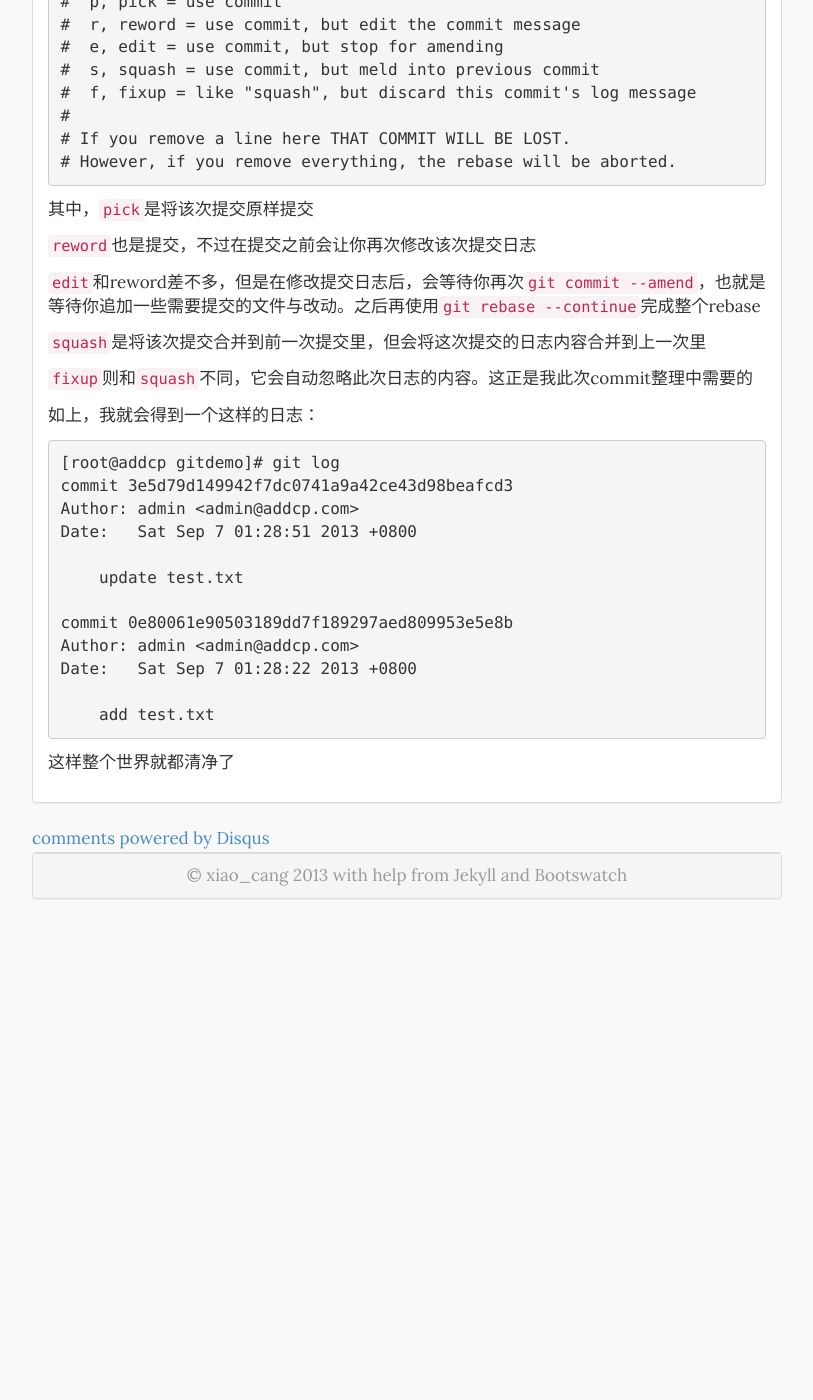
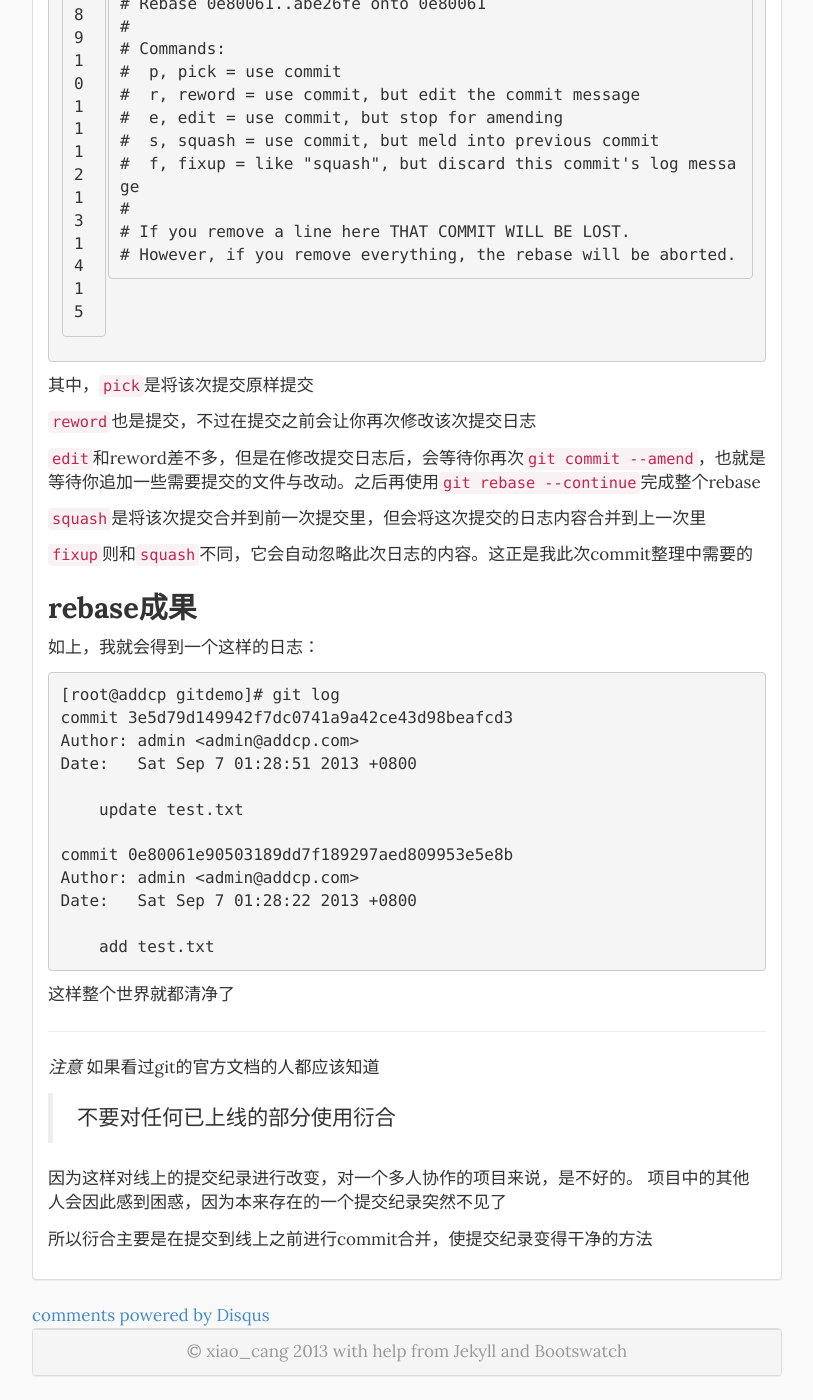
Before and after one commit to johnnywang1991/blog, a Jekyll site: the page built from _posts/2013-9-7-git-rebase.md, in a window 1280 px wide and 1400 px high, scrolled down 1924 px. Shown: the whole window, without its empty margins (233-1046 px from the left). Built offline with Jekyll 4.4.1, drawn with Linux system fonts in a browser that asks for light colours; nearby versions of some CDN libraries; Markdown is read by kramdown in place of the engine named in the settings; comment, search, counter and statistics services are not loaded; before the commit the page ends 2847 px from its top, so only the background shows below that.

Commit message:
update [git-rebase]
更新了git衍合的文章

```diff
--- a/_posts/2013-9-7-git-rebase.md
+++ b/_posts/2013-9-7-git-rebase.md
@@ -24,9 +24,11 @@
 ...
 {% endhighlight %}
 
-这样多次之后，git的commit记录就会变得很乱，一堆小改动，却占用了很多次提交记录：
+<!-- more -->
 
 ### 问题重现
+
+这样多次之后，git的commit记录就会变得很乱，一堆小改动，却占用了很多次提交记录：
 
 {% highlight console %}
 [root@addcp gitdemo]# git log
@@ -74,7 +76,7 @@
 
 其中`HEAD~3`是该分支的前三次提交。也可以在后面加`<branch>`的参数指定要衍合的分支。
 
-{% highlight text %}
+{% highlight text linenos %}
 pick c8bc032 update test.txt
 f c3633d5 update test.txt again
 f abe26fe update test.txt again and again
@@ -102,6 +104,8 @@
 
 `fixup`则和`squash`不同，它会自动忽略此次日志的内容。这正是我此次commit整理中需要的
 
+### rebase成果
+
 如上，我就会得到一个这样的日志：
 
 {% highlight console %}
@@ -120,3 +124,15 @@
 {% endhighlight %}
 
 这样整个世界就都清净了
+
+---------------------------------------
+
+*注意*
+如果看过git的官方文档的人都应该知道
+
+> 不要对任何已上线的部分使用衍合
+
+因为这样对线上的提交纪录进行改变，对一个多人协作的项目来说，是不好的。
+项目中的其他人会因此感到困惑，因为本来存在的一个提交纪录突然不见了
+
+所以衍合主要是在提交到线上之前进行commit合并，使提交纪录变得干净的方法
```
